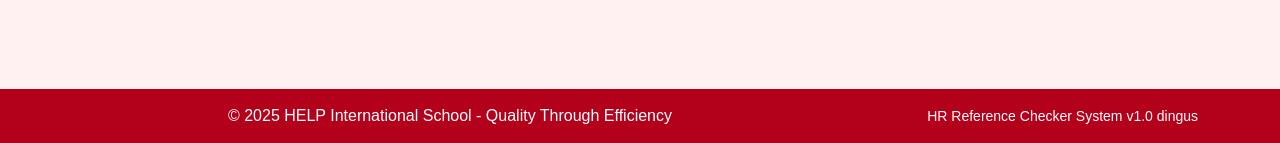
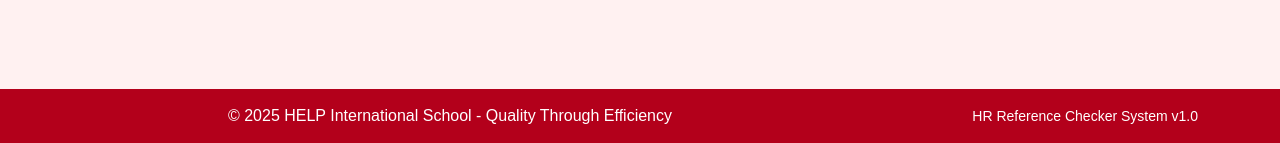
Before and after one commit to versyy35/reference-checker-system, a Django app: page /dashboard/ in a window 1280 px wide. Shown: the part 677-820 px from the top of the page. Run offline with Django 3.2, Linux system fonts and the light colour scheme; a user stored in the database is signed in; data comes from the database, SQL or seed files in the repository.

Commit message:
no dingus

```diff
--- a/hr_referenceChecker_system/templates/base.html
+++ b/hr_referenceChecker_system/templates/base.html
@@ -557,7 +557,7 @@
                     <p class="mb-0">&copy; 2025 HELP International School - Quality Through Efficiency</p>
                 </div>
                 <div class="col-md-4 text-end">
-                    <small>HR Reference Checker System v1.0 dingus</small>
+                    <small>HR Reference Checker System v1.0</small>
                 </div>
             </div>
         </div>
```
